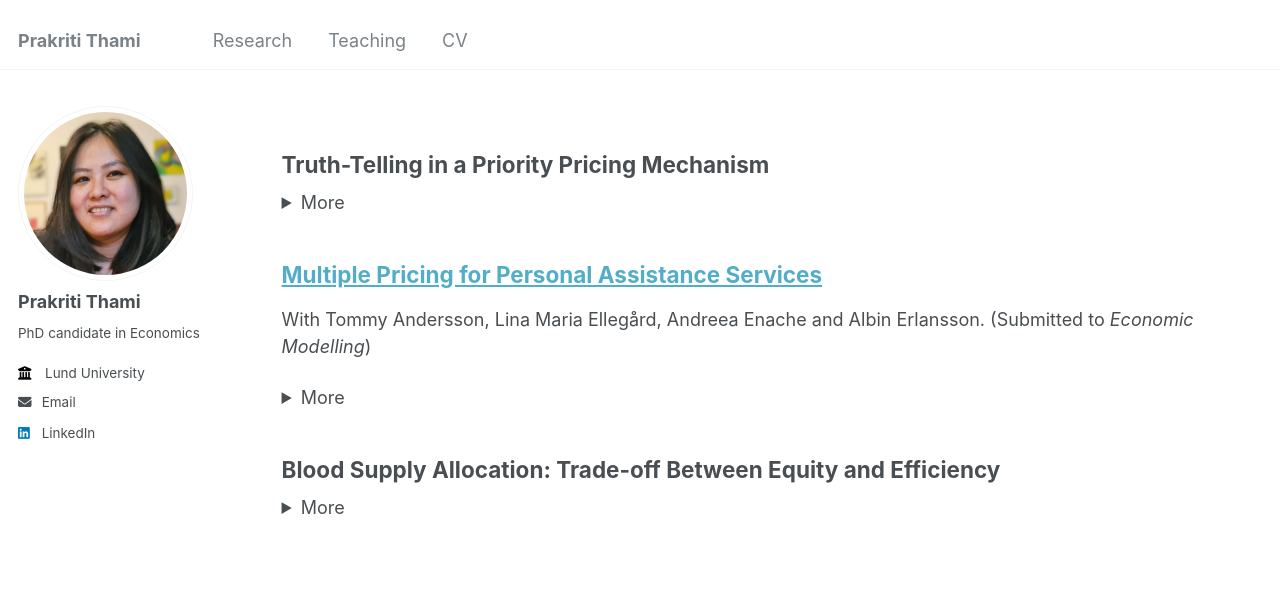
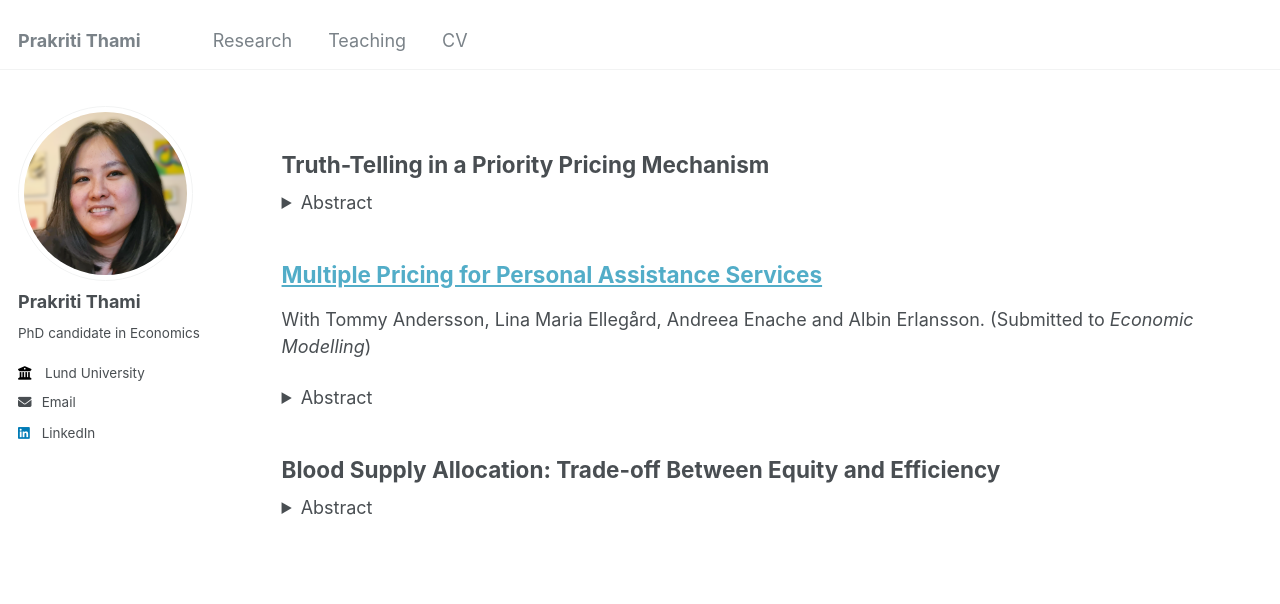
Before and after one commit to prakritithami/prakritithami.github.io, a Jekyll site: the page built from _research/papers.md, in a window 1280 px wide. Shown: the top 604 px of the page. Built offline with Jekyll 4.4.1, drawn with Linux system fonts in a browser that asks for light colours.

Commit message:
Update papers.md

```diff
--- a/_research/papers.md
+++ b/_research/papers.md
@@ -9,19 +9,19 @@ author_profile: true
 
 ## Truth-Telling in a Priority Pricing Mechanism
 <details>
-  <summary>More</summary>
-  <p>Abstract: This paper examines the effects of truth-telling on expected aggregate consumer welfare within a priority pricing (PP) mechanism. Traditional models typically assume that individuals will invariably misrepresent private information if it maximizes their payoff; however, a substantial body of evidence suggests otherwise. Considering this, the expected aggregate consumer welfare of PP is compared to that of uniform pricing schemes, using a model that accounts for truth-telling preferences. The findings indicate that a threshold proportion of non-truthful, low-need agents must be surpassed for PP to enhance welfare. This theoretical insight implies that implementing PP can be advantageous in populations with a low propensity for truth-telling but may reduce welfare in populations with a high propensity for truth-telling. This theory is tested through a pre-registered, online, survey-based experiment. Although the anticipated differential impact between high and low truth-telling groups was not observed, the results provide valuable insights for policy considerations.</p>
+  <summary>Abstract</summary>
+  <p> This paper examines the effects of truth-telling on expected aggregate consumer welfare within a priority pricing (PP) mechanism. Traditional models typically assume that individuals will invariably misrepresent private information if it maximizes their payoff; however, a substantial body of evidence suggests otherwise. Considering this, the expected aggregate consumer welfare of PP is compared to that of uniform pricing schemes, using a model that accounts for truth-telling preferences. The findings indicate that a threshold proportion of non-truthful, low-need agents must be surpassed for PP to enhance welfare. This theoretical insight implies that implementing PP can be advantageous in populations with a low propensity for truth-telling but may reduce welfare in populations with a high propensity for truth-telling. This theory is tested through a pre-registered, online, survey-based experiment. Although the anticipated differential impact between high and low truth-telling groups was not observed, the results provide valuable insights for policy considerations.</p>
 </details>
 
 ## [Multiple Pricing for Personal Assistance Services](https://lucris.lub.lu.se/ws/portalfiles/portal/182837996/WP21_14)
 With Tommy Andersson, Lina Maria Ellegård, Andreea Enache and Albin Erlansson. (Submitted to _Economic Modelling_)
 <details>
-  <summary>More</summary>
-  <p>Abstract: Third-party payers often reimburse health care providers based on prospectively set prices. Although a key motivation of prospective payment is to contain costs, this paper shows that this aspect crucially depends on the design of the pricing scheme due to the well-known incentives of patient selection (or “dumping”). This paper provides a general theoretical framework where heterogeneous users are served by either private for-profit or public providers, each paid an hourly compensation by a third-party payer. The private, but not the public providers may select patients. It is demonstrated that this realistic feature of the model implies that total costs depend on the number of prices. The features of the model are illustrated using the Swedish system of personal assistance services as a motivating example. Numerical results show that marginal adjustments to the current uniform pricing scheme would lead to substantial savings.</p>
+  <summary>Abstract</summary>
+  <p>Third-party payers often reimburse health care providers based on prospectively set prices. Although a key motivation of prospective payment is to contain costs, this paper shows that this aspect crucially depends on the design of the pricing scheme due to the well-known incentives of patient selection (or “dumping”). This paper provides a general theoretical framework where heterogeneous users are served by either private for-profit or public providers, each paid an hourly compensation by a third-party payer. The private, but not the public providers may select patients. It is demonstrated that this realistic feature of the model implies that total costs depend on the number of prices. The features of the model are illustrated using the Swedish system of personal assistance services as a motivating example. Numerical results show that marginal adjustments to the current uniform pricing scheme would lead to substantial savings.</p>
 </details>
 
 ## Blood Supply Allocation: Trade-off Between Equity and Efficiency
 <details>
-  <summary>More</summary>
-  <p>Abstract: ABO blood type compatibility can be exploited to attain a more equitable allocation of blood supply across patients with differing blood types. However, in a steady state, pooling procedures that seek to equalize the proportion of patients that get treated across compatible blood types could have an adverse effect on the total flow rate of treated patients. To address this issue, in this paper I derive the criteria which would ensure an efficient allocation and prove that in pairwise iterative pooling procedures as long as this efficiency criterion is satisfied in each step in which blood types are pooled, the final allocation will not be inefficient.</p>
+  <summary>Abstract</summary>
+  <p>ABO blood type compatibility can be exploited to attain a more equitable allocation of blood supply across patients with differing blood types. However, in a steady state, pooling procedures that seek to equalize the proportion of patients that get treated across compatible blood types could have an adverse effect on the total flow rate of treated patients. To address this issue, in this paper I derive the criteria which would ensure an efficient allocation and prove that in pairwise iterative pooling procedures as long as this efficiency criterion is satisfied in each step in which blood types are pooled, the final allocation will not be inefficient.</p>
 </details>
```
